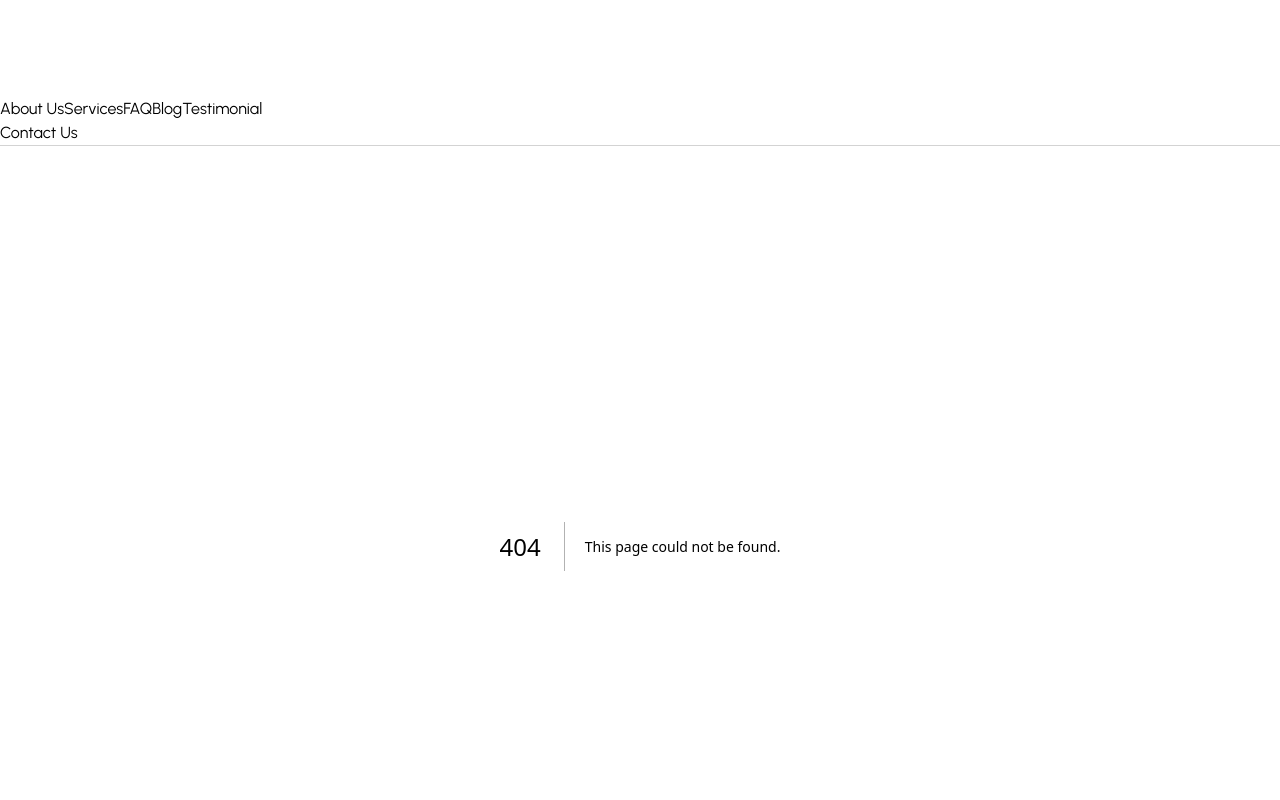
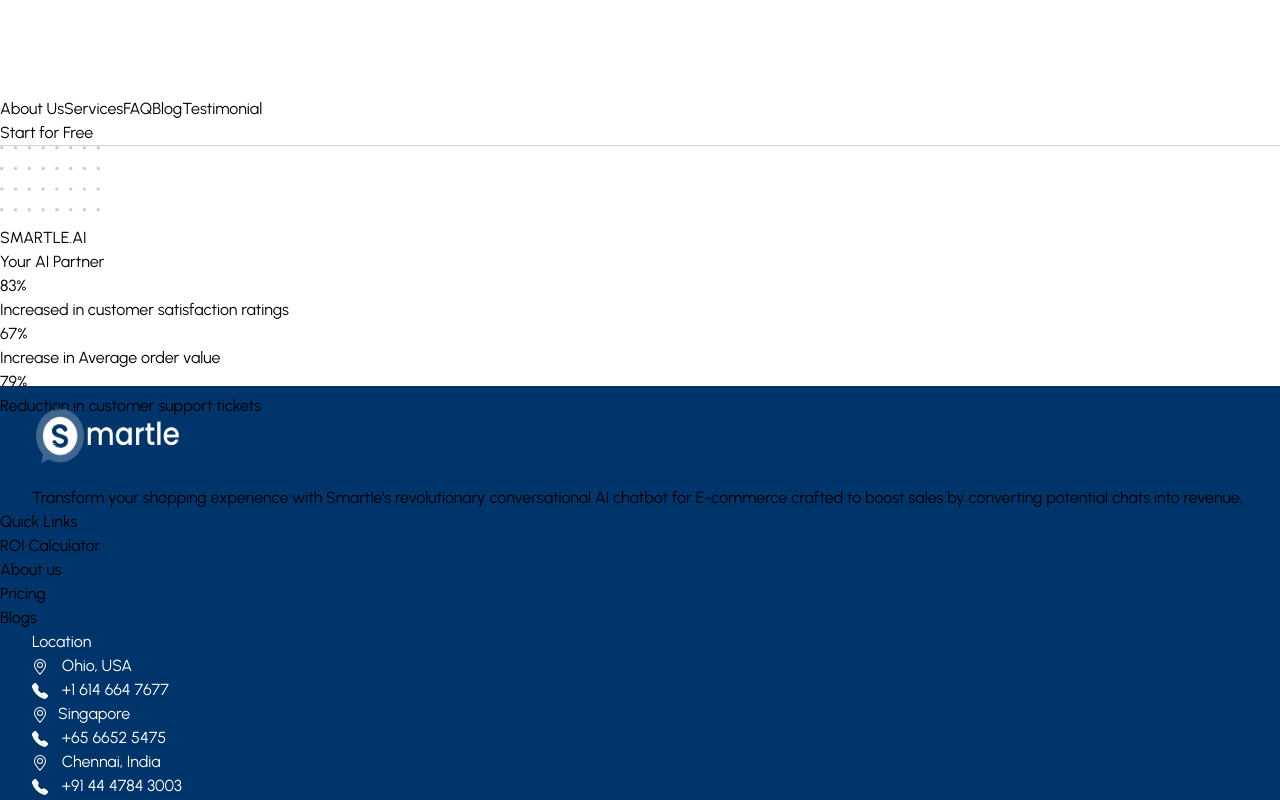
Before and after one commit to spritlesoftware/Smartle-website, a Next.js app: page /aboutus in a window 1280 px wide. Before the commit this address had no page. Shown: the part 2840-3640 px from the top of the page. Built offline with nearby package versions, Linux system fonts and the light colour scheme.

Commit message:
added new pages and navigation

```diff
--- /dev/null
+++ b/app/aboutus/page.tsx
@@ -0,0 +1,60 @@
+import Image from "next/image";
+import Link from "next/link";
+import { ChevronRightIcon } from '@heroicons/react/20/solid'
+
+interface datatype {
+    heading: string;
+    imgSrc: string;
+    paragraph: string;
+    link: string;
+}
+
+const Aboutdata: datatype[] = [
+    {
+        heading: "83%",
+        imgSrc: "/images/aboutus/imgOne.svg",
+        paragraph: 'Increased in customer satisfaction ratings',
+        link: 'Learn more'
+    },
+    {
+        heading: "67%",
+        imgSrc: "/images/aboutus/imgTwo.svg",
+        paragraph: 'Increase in Average order value',
+        link: 'Learn more'
+    },
+    {
+        heading: "79%",
+        imgSrc: "/images/aboutus/imgThree.svg",
+        paragraph: 'Reduction in customer support tickets',
+        link: 'Learn more'
+    },
+]
+
+const Aboutus = () => {
+    return (
+
+        <div>
+            <div className='mx-auto max-w-7xl px-4 py-24 my-32 lg:px-10 bg-lightgrey rounded-3xl relative'>
+                <Image src="/images/aboutus/dots.svg" width={100} height={100} alt="dots-image" className="absolute bottom-1 -left-20" />
+                <h3 className='text-center text-blue text-lg tracking-widest'>SMARTLE.AI</h3>
+                <h4 className='text-center text-4xl lg:text-65xl font-bold'>Your AI Partner</h4>
+                <div className='grid grid-cols-1 sm:grid-cols-2 lg:grid-cols-3 my-16 gap-x-16 lg:gap-x-32'>
+                    {Aboutdata.map((item, i) => (
+                        <div key={i} className='bg-white rounded-3xl mt-16 pt-10 pl-8 pb-10 pr-6 shadow-xl group card'>
+                            <h4 className='text-4xl font-semibold  text-black mb-5 group-hover:text-white'>{item.heading}</h4>
+                            {/* <Image src={item.imgSrc} alt={item.imgSrc} width={100} height={100} className="mb-5" /> */}
+                            <h4 className='text-lg font-normal text-black group-hover:text-offwhite mb-5'>{item.paragraph}</h4>
+                            {/* <Link href="#" className='text-lg font-semibold group-hover:text-white text-blue hover-underline'>
+                                {item.link}
+                                <ChevronRightIcon width={20} height={20} />
+                            </Link> */}
+                        </div>
+                    ))}
+                </div>
+            </div>
+        </div>
+
+    )
+}
+
+export default Aboutus;
--- a/app/components/Aboutus/index.tsx
+++ b/app/components/Aboutus/index.tsx
@@ -33,7 +33,7 @@
 const Aboutus = () => {
     return (
 
-        <div id="aboutus-section">
+        <div>
             <div className='mx-auto max-w-7xl px-4 py-24 my-32 lg:px-10 bg-lightgrey rounded-3xl relative'>
                 <Image src="/images/aboutus/dots.svg" width={100} height={100} alt="dots-image" className="absolute bottom-1 -left-20" />
                 <h3 className='text-center text-blue text-lg tracking-widest'>SMARTLE.AI</h3>
--- a/app/components/Navbar/Drawerdata.tsx
+++ b/app/components/Navbar/Drawerdata.tsx
@@ -40,9 +40,12 @@
                             </Link>
                         ))}
                         <div className="mt-4"></div>
+                        <a href="">
                         <button className="bg-navyblue w-full hover:text-white text-white border border-purple font-medium py-2 px-4 rounded">
-                            Contact Us
+                            Start for Free
                         </button>
+                        </a>
+
                         {/* <Contactusform /> */}
                     </div>
                 </div>
--- a/app/components/Navbar/Navbar.tsx
+++ b/app/components/Navbar/Navbar.tsx
@@ -6,6 +6,7 @@
 import Drawer from "./Drawer";
 import Drawerdata from "./Drawerdata";
 import Contactusform from "./Contactus";
+import { idText } from "typescript";
 
 interface NavigationItem {
   name: string;
@@ -14,10 +15,10 @@
 }
 
 const navigation: NavigationItem[] = [
-  { name: "ROI Calculator", href: "#aboutus-section", current: false },
-  { name: "About us", href: "#services-section", current: false },
-  { name: "Pricing", href: "#faq-section", current: false },
-  { name: "Blogs", href: "#blog-section", current: false },
+  { name: "ROI Calculator", href: "/roi", current: false },
+  { name: "About us", href: "/aboutus", current: false },
+  { name: "Pricing", href: "/pricing", current: false },
+  { name: "Blogs", href: "https://www.smartle.ai/blog/", current: false },
 ];
 
 function classNames(...classes: string[]) {
@@ -31,7 +32,7 @@
     <Disclosure as="nav" className="navbar">
       <>
         <div className="mx-auto max-w-7xl p-3 md:p-4 lg:px-8">
-          <div className="relative flex h-12 sm:h-20 items-center">
+          <div className="relative flex h-7 sm:h-20 items-center">
             <div className="flex flex-1 items-center sm:justify-between">
               {/* LOGO */}
 
```
Also changed, not shown: app/roi/page.tsx (added, +12 -0 lines), app/pricing/page.tsx (added).
